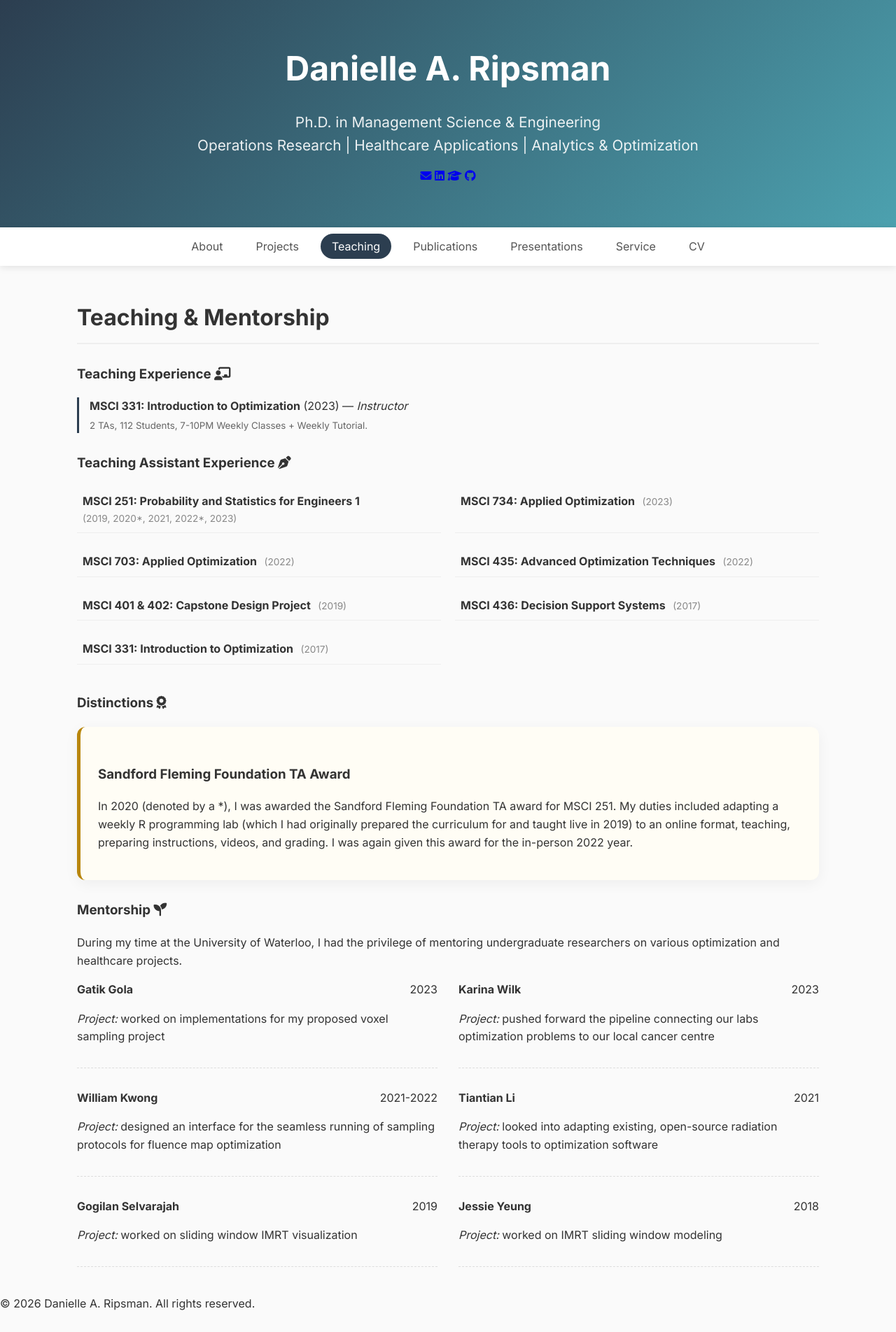
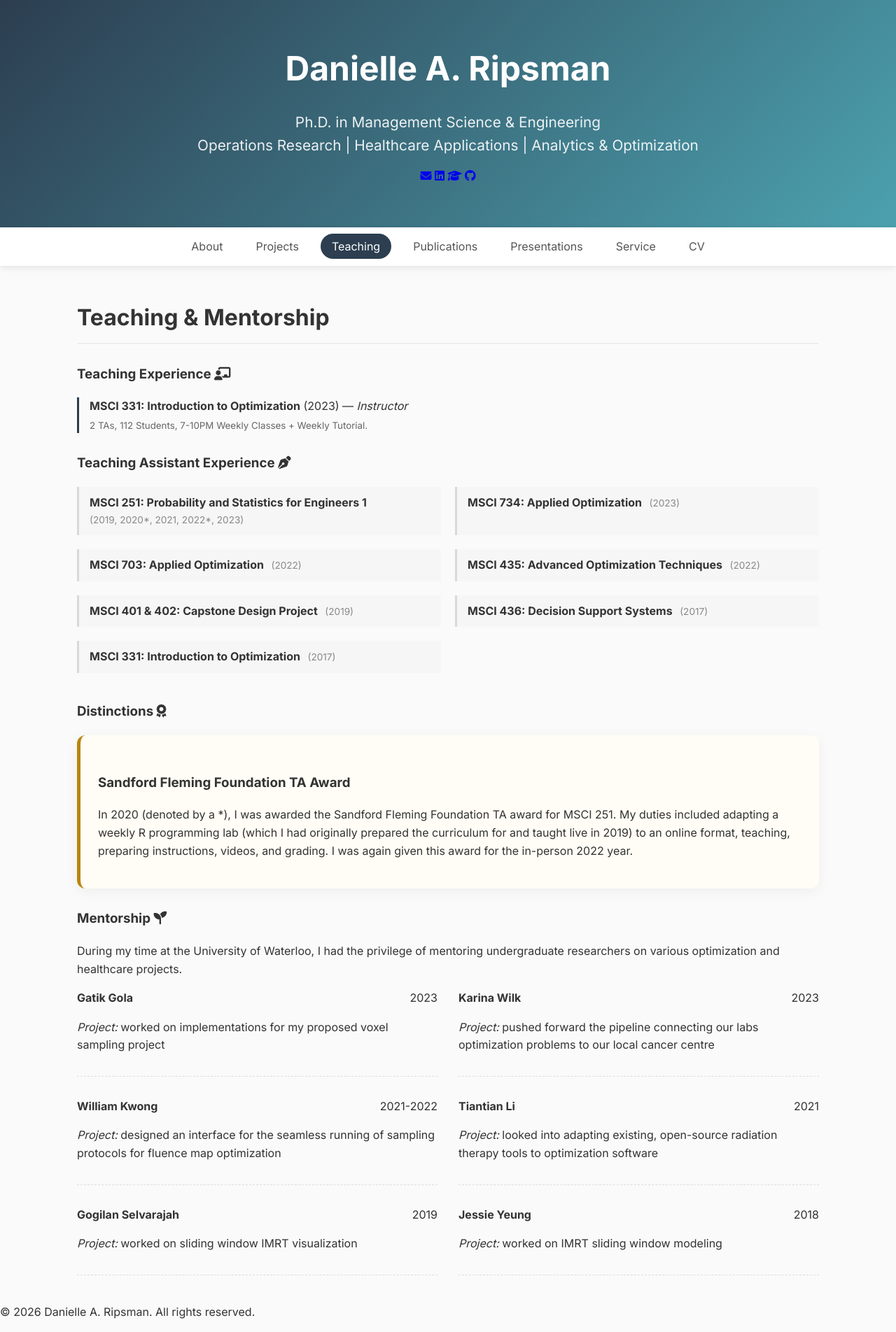
Before and after one commit to DaniRip/DaniRip.github.io, a Jekyll site: the page built from teaching.md, in a window 1280 px wide. Shown: the whole page at 70% size. Built offline with Jekyll 4.4.1, drawn with Linux system fonts in a browser that asks for light colours.

Commit message:
Update style.css

```diff
--- a/assets/css/style.css
+++ b/assets/css/style.css
@@ -122,7 +122,13 @@
     margin-bottom: 40px;
 }
 
-.ta-item { padding: 8px; border-bottom: 1px solid #eee; }
+.ta-item {
+    padding: 10px 15px;      /* Added 15px on the left/right for breathing room */
+    border-left: 3px solid rgba(44, 62, 80, 0.15); /* A softer version of your Slate */
+    background: rgba(44, 62, 80, 0.02); /* Extremely faint tint to "box" it in */
+    border-bottom: none;     /* Removed the old bottom line for a cleaner look */
+    transition: border-color 0.3s ease;
+}
 
 .ta-year-block {
     display: block;
```
